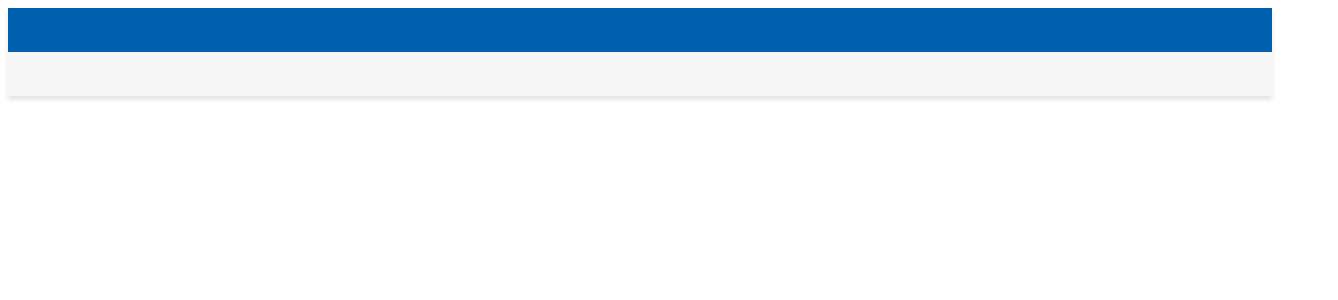
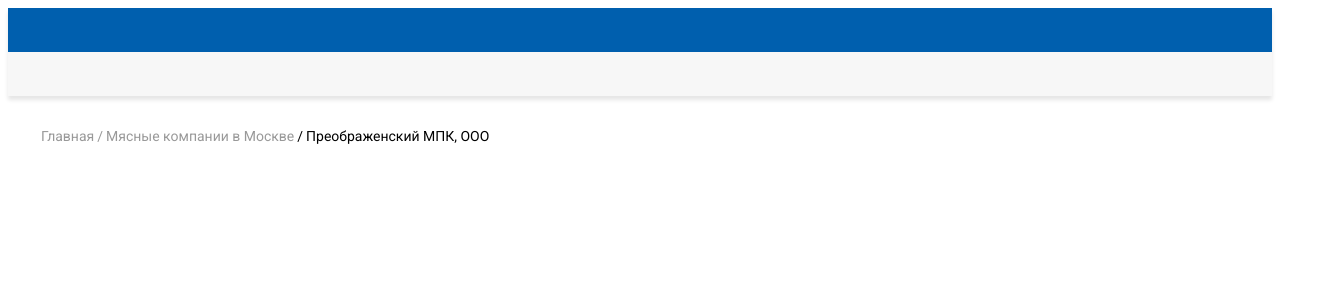
Before and after one commit to grusenka/inline-qt, a Vue app: page / in a window 1280 px wide. Shown: the top 300 px of the page, 1338 px wide, since content can reach past the window. Built offline with nearby package versions, Linux system fonts and the light colour scheme.

Commit message:
Верстка хлебных крошек.

```diff
--- a/src/App.vue
+++ b/src/App.vue
@@ -3,6 +3,8 @@
 
     <div class="page">
         <div class="page__main">
+            <breadcrumbs class="page__breadcrumbs" />
+
             <main class="main">
                 <header class="main-header"></header>
 
@@ -16,8 +18,13 @@
 </template>
 
 <script>
+import Breadcrumbs from './components/Breadcrumbs/Breadcrumbs.vue';
+
 export default {
   name: 'App',
+  components: {
+    Breadcrumbs,
+  },
 };
 </script>
 
--- /dev/null
+++ b/src/components/Breadcrumbs/Breadcrumbs.scss
@@ -0,0 +1,26 @@
+.breadcrumbs {
+  display: flex;
+  list-style-type: none;
+  padding: 0;
+  color: #000;
+
+  &__item:not(:first-child)::before {
+    content: '/';
+    display: inline-block;
+    margin: 0 3px;
+    color: #999999
+  }
+
+  &__item:last-child::before {
+    color: inherit;
+  }
+
+  &__link {
+    text-decoration: none;
+    color: #999999;
+  }
+
+  &__link:hover {
+    text-decoration: underline;
+  }
+}
--- /dev/null
+++ b/src/components/Breadcrumbs/Breadcrumbs.vue
@@ -0,0 +1,23 @@
+<template>
+    <ul class="breadcrumbs">
+        <li class="breadcrumbs__item">
+            <a class="breadcrumbs__link" href="#">Главная</a>
+        </li>
+
+        <li class="breadcrumbs__item">
+            <a class="breadcrumbs__link" href="#">Мясные компании в Москве</a>
+        </li>
+
+        <li class="breadcrumbs__item">
+            <span>Преображенский МПК, ООО</span>
+        </li>
+    </ul>
+</template>
+
+<script>
+export default {
+  name: 'breadcrumbs',
+};
+</script>
+
+<style lang="scss" src="./Breadcrumbs.scss" />
--- a/src/components/Page/Page.scss
+++ b/src/components/Page/Page.scss
@@ -1,5 +1,6 @@
 .page {
   display: grid;
+  box-sizing: border-box;
   width: 100%;
   max-width: 1366px;
   margin: auto;
@@ -7,6 +8,10 @@
   grid-template-columns: 1fr 160px ;
   grid-column-gap: 20px;
 
+  &__breadcrumbs {
+    margin: 32px 0 16px;
+  }
+
   &__sidebar {
     width: 160px;
   }
```
